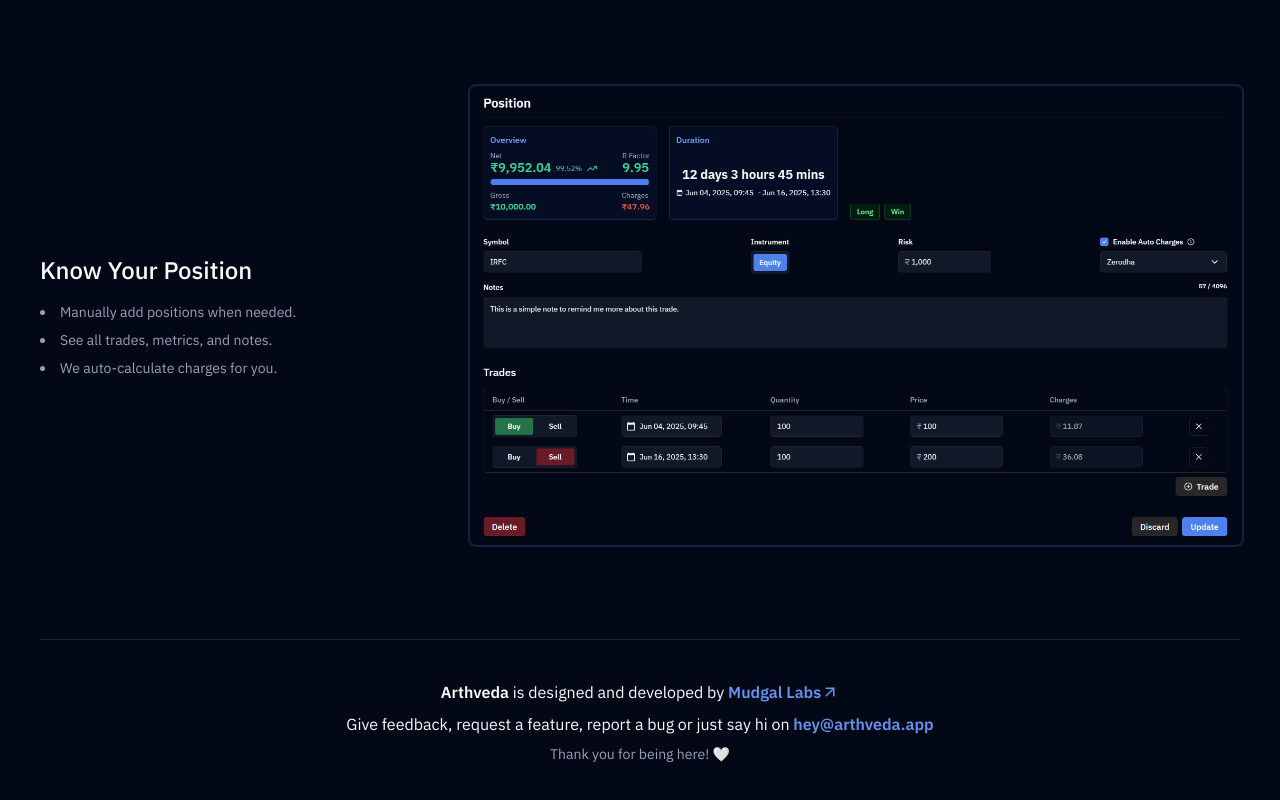
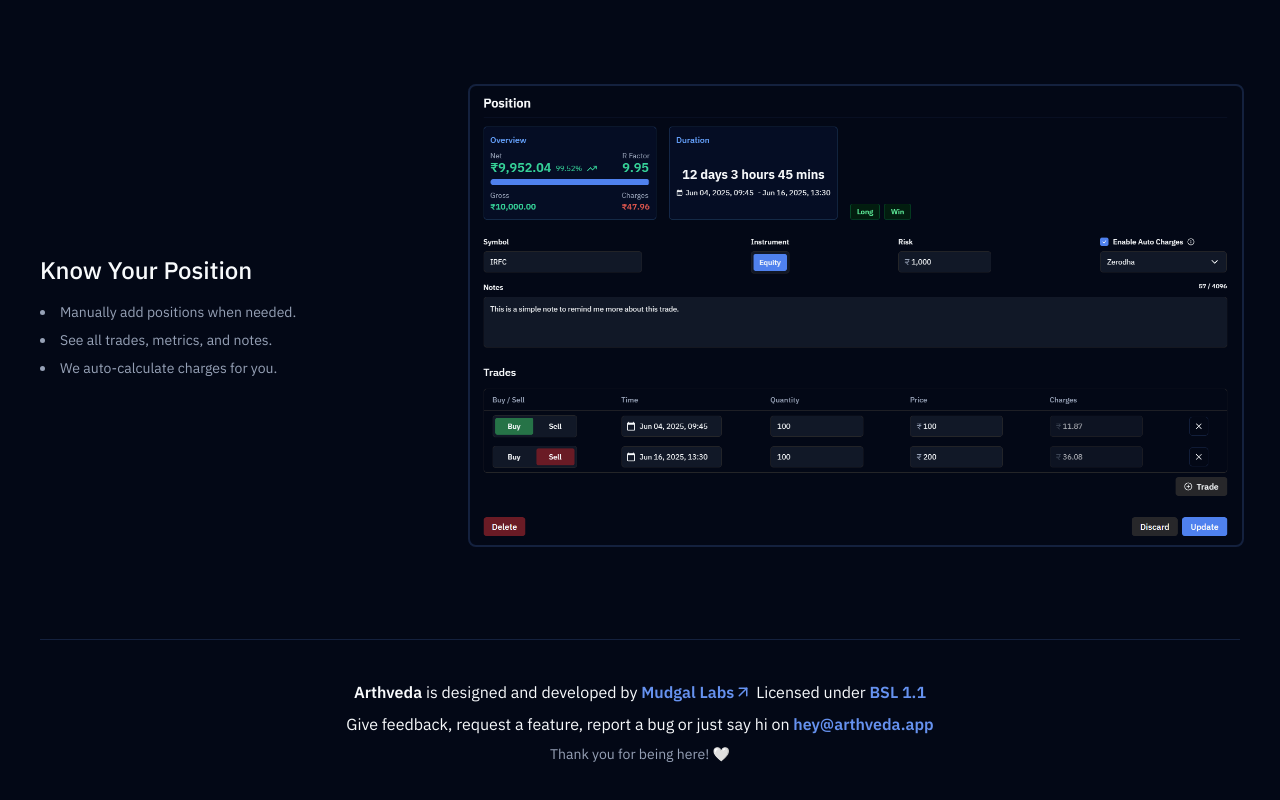
Before and after one commit to MudgalLabs/arthveda_landing, a Next.js app: page / in a window 1280 px wide. Shown: the part 3397-4197 px from the top of the page. Built offline with nearby package versions, Linux system fonts and the light colour scheme; no server answers.

Commit message:
feat: add LICENSE in footer

```diff
--- a/components/footer.tsx
+++ b/components/footer.tsx
@@ -17,7 +17,19 @@ export default function Footer() {
                             className="text-sm! sm:text-base! inline-flex items-center"
                         >
                             Mudgal Labs <ArrowUpRight size={18} />
-                        </a>
+                        </a>{" "}
+                        Licensed under{" "}
+                        <span className="text-muted-foreground text-xs">
+                            <a
+                                className="text-sm! sm:text-base!"
+                                href="https://github.com/MudgalLabs/arthveda/blob/main/LICENSE"
+                                title="Business Source License 1.1 — personal use allowed, hosting restricted"
+                                target="_blank"
+                                rel="noopener noreferrer"
+                            >
+                                BSL 1.1
+                            </a>
+                        </span>
                     </p>
 
                     <p className="text-sm sm:text-base">
```
Also changed, not shown: public/svgs/angelone.svg (added).
